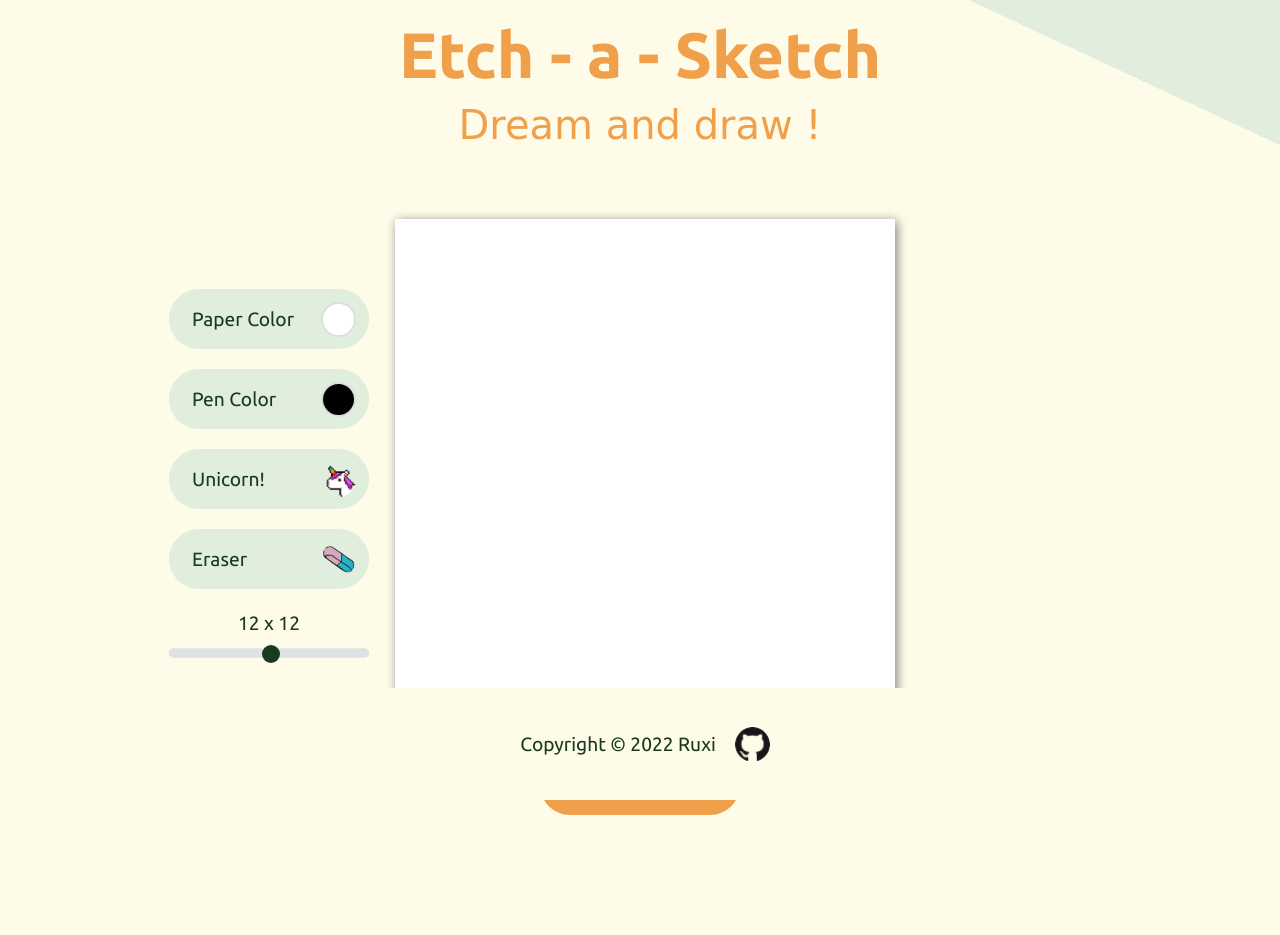
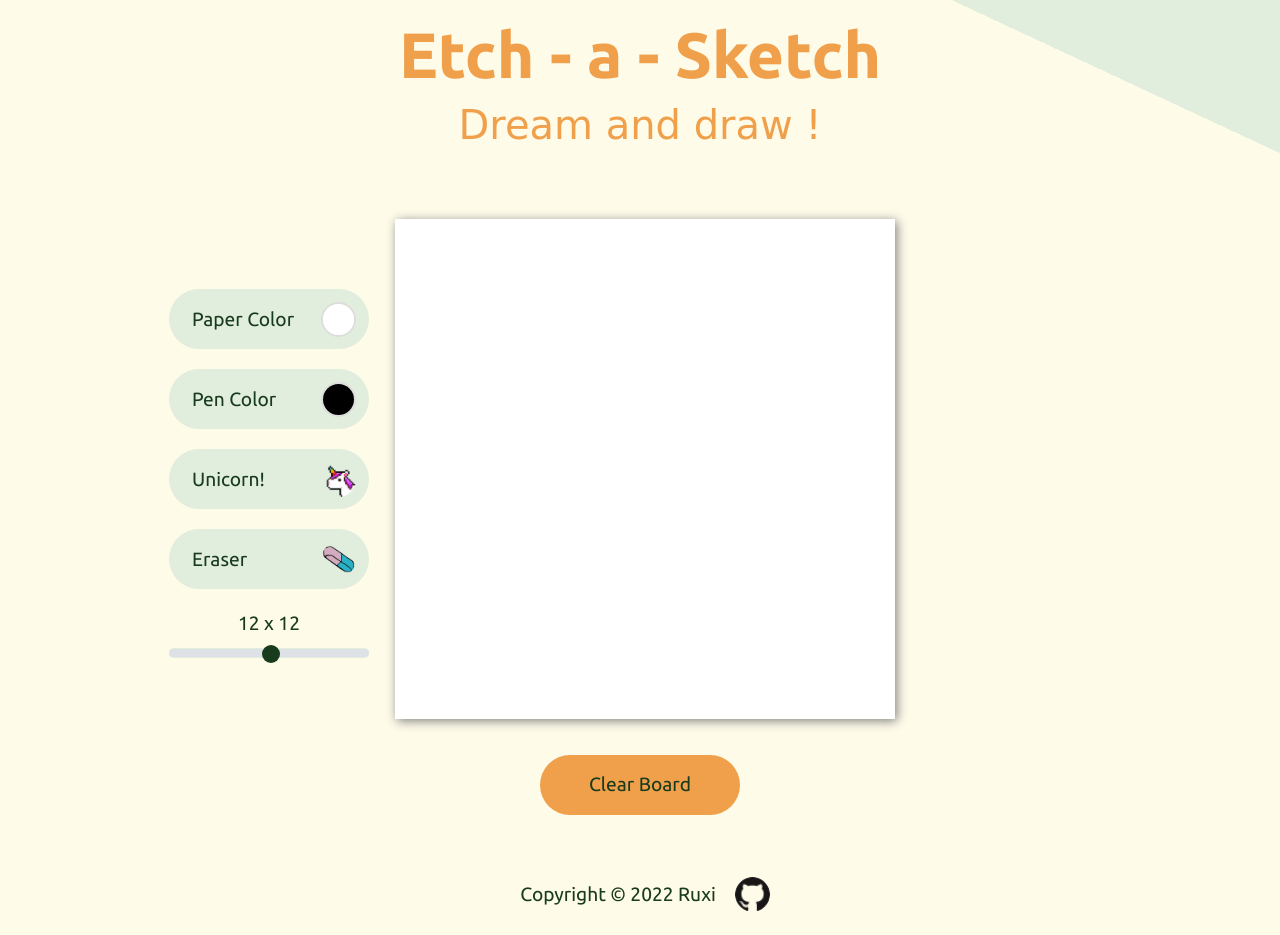
Before and after one commit to RuxiMatei/Etch-a-Sketch, a plain HTML site: page index.html in a window 1280 px wide. Before the commit the page ends 855 px from the top, so only its background shows below. Drawn offline with nearby package versions, Linux system fonts and the light colour scheme; a web font is replaced by a local one.

Commit message:
cs w/out sass

```diff
--- a/style.css
+++ b/style.css
@@ -42,10 +42,9 @@ footer {
     font-size: 1.2rem;
     color: #183a1d;
 
-    position: fixed;
     left: 0;
     bottom: 0;
-    height: 7rem;
+    height: 5rem;
     width: 100%;
 
     display: flex;
```
